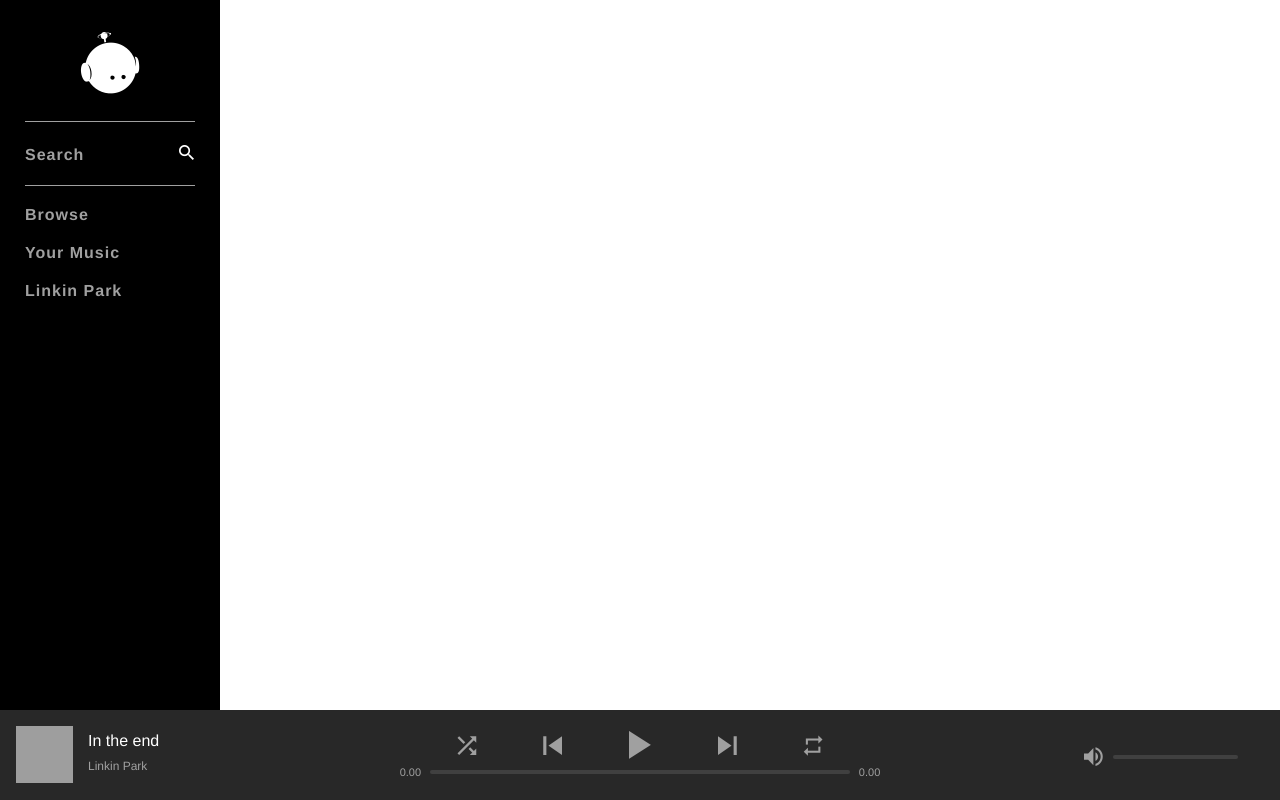
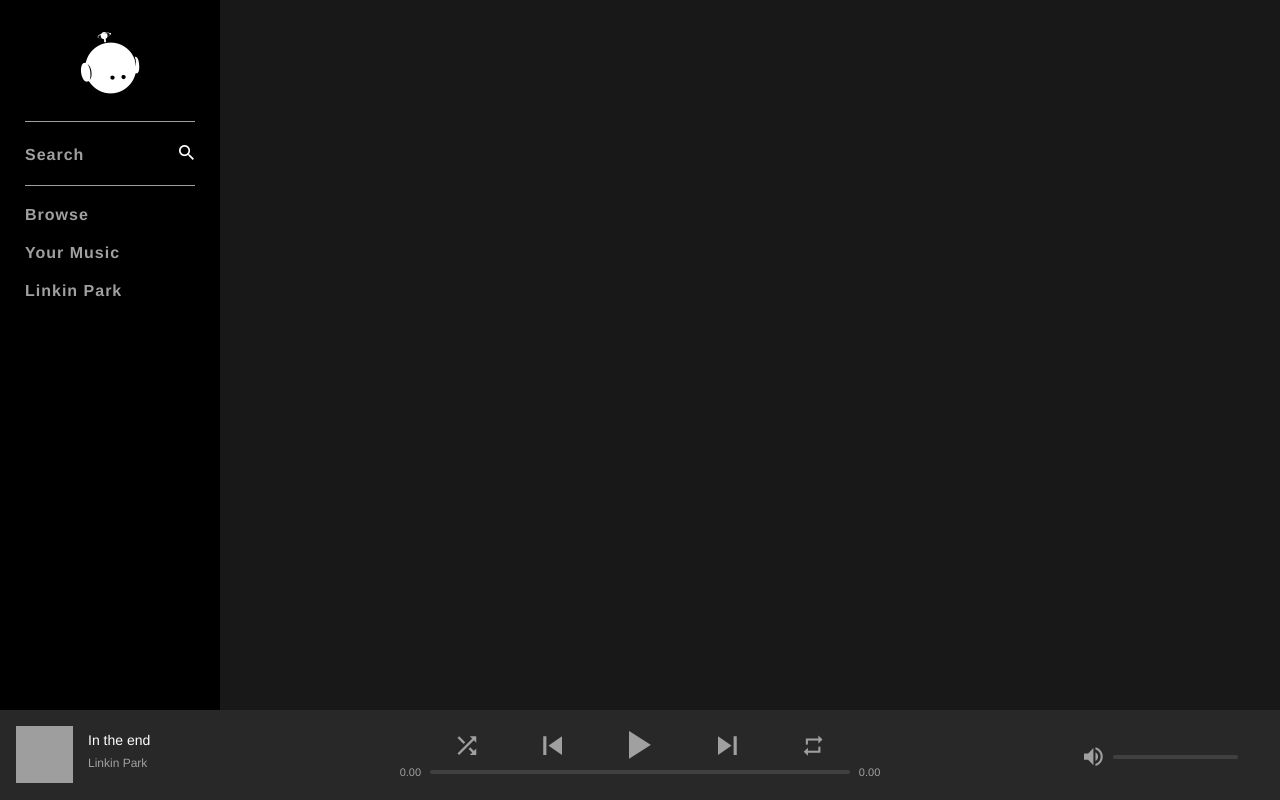
Before and after one commit to abhishekdevinfo/Spotify-Clone, a PHP site: page / in a window 1280 px wide. Run offline with PHP 8.4, Linux system fonts and the light colour scheme; the visitor is signed in with stand-in values (Sample User, id 1); some libraries are stand-ins or nearby versions; grey boxes are pictures that could not be loaded.

Commit message:
Header and Footer files Organised the code of index.php

```diff
--- a/assets/css/style.css
+++ b/assets/css/style.css
@@ -16,6 +16,12 @@ html {
     font-size: 16px;
     text-rendering: optimizeLegibility;
     /*background-color: white;*/
+}
+
+body {
+    background-color: #181818;
+    font-size: 14px;
+    min-width: 720px;
 }
 
 /* ------------------------------------------------ */
@@ -271,3 +277,17 @@ h3 {
 .navBar .navItem.search span {
     font-size: 20px;
 }
+
+/* ------------------------------------------------ */
+/* Main View Container */
+/* ------------------------------------------------ */
+
+#mainViewContainer {
+    margin-left: 220px;
+    padding-bottom: 90px;
+    width: calc(100% - 220px);
+}
+
+#mainContent {
+    padding: 0 20px;
+}
--- /dev/null
+++ b/includes/footer.php
@@ -0,0 +1,11 @@
+</div>
+</div>
+
+</div>
+
+<?php include("includes/nowPlayingBar.php"); ?>
+</div>
+
+
+</body>
+</html>
--- /dev/null
+++ b/includes/header.php
@@ -0,0 +1,33 @@
+<?php
+include("includes/config.php");
+
+//session_destroy();  // LOGOUT
+
+if (isset($_SESSION['userLoggedIn'])) {
+    $userLoggedIn = $_SESSION['userLoggedIn'];
+} else {
+    header("Location: register.php");
+}
+?>
+
+<!DOCTYPE html>
+<html>
+<head>
+    <meta charset="utf-8"/>
+    <meta http-equiv="X-UA-Compatible" content="IE=edge">
+    <title>Welcome to Spotify-Clone!</title>
+    <meta name="viewport" content="width=device-width, initial-scale=1">
+    <link href="https://unpkg.com/ionicons@4.2.0/dist/css/ionicons.min.css" rel="stylesheet">
+    <link rel="stylesheet" href="assets/css/normalize.css">
+    <link rel="stylesheet" href="assets/css/style.css">
+</head>
+<body>L̥
+
+<div id="mainContainer">
+
+    <div id="topContainer">
+
+        <?php include("includes/navBarContainer.php");?>
+
+        <div id="mainViewContainer">
+            <div id="mainContent">
--- a/index.php
+++ b/index.php
@@ -1,39 +1,4 @@
 <?php
-include("includes/config.php");
+include("includes/header.php");
 
-//session_destroy();  // LOGOUT
-
-if (isset($_SESSION['userLoggedIn'])) {
-    $userLoggedIn = $_SESSION['userLoggedIn'];
-} else {
-    header("Location: register.php");
-}
-?>
-
-<!DOCTYPE html>
-<html>
-<head>
-    <meta charset="utf-8"/>
-    <meta http-equiv="X-UA-Compatible" content="IE=edge">
-    <title>Welcome to Spotify-Clone!</title>
-    <meta name="viewport" content="width=device-width, initial-scale=1">
-    <link href="https://unpkg.com/ionicons@4.2.0/dist/css/ionicons.min.css" rel="stylesheet">
-    <link rel="stylesheet" href="assets/css/normalize.css">
-    <link rel="stylesheet" href="assets/css/style.css">
-</head>
-<body>L̥
-
-<div id="mainContainer">
-
-    <div id="topContainer">
-
-        <?php include("includes/navBarContainer.php");?>
-
-    </div>
-
-    <?php include("includes/nowPlayingBar.php"); ?>
-</div>
-
-
-</body>
-</html>
+include("includes/footer.php");
```
